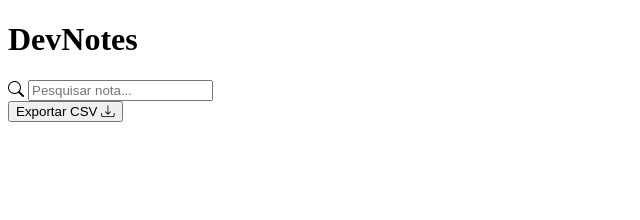
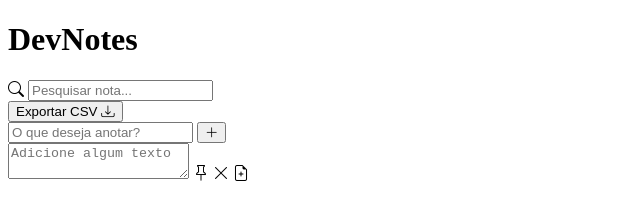
Before and after one commit to luisfrancisco2b/dev-notes-js, a plain HTML site: page index.html in a window 1280 px wide. Shown: the whole page, without its empty margins (0-640 px from the left). Drawn offline with nearby package versions, Linux system fonts and the light colour scheme.

Commit message:
feat(html): add main structure HTML

```diff
--- a/index.html
+++ b/index.html
@@ -34,7 +34,33 @@
         </button>
     </header>
 
+    <!-- Main -->
+    <main>
 
+        <!-- Add Note Container -->
+        <div id="add-note-container">
+
+            <input type="text" id="note-content" placeholder="O que deseja anotar?">
+
+            <button class="add-note"><i class="bi bi-plus-lg"></i></button>
+
+        </div>
+
+        <!-- Notes Container -->
+        <div id="notes-conatiner">
+
+            <!-- Notes -->
+            <div id="notes">
+                <textarea placeholder="Adicione algum texto"></textarea>
+
+                <i class="bi bi-pin"></i>
+                <i class="bi bi-x-lg"></i>
+                <i class="bi bi-file-earmark-plus"></i>
+            </div>
+
+        </div>
+
+    </main>
 
 </body>
 
```
